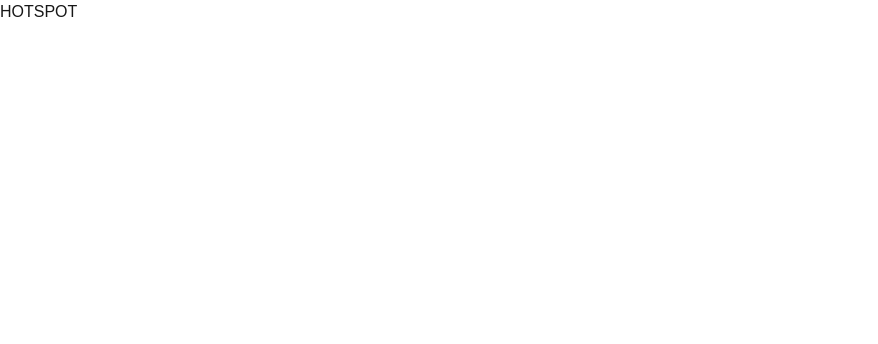
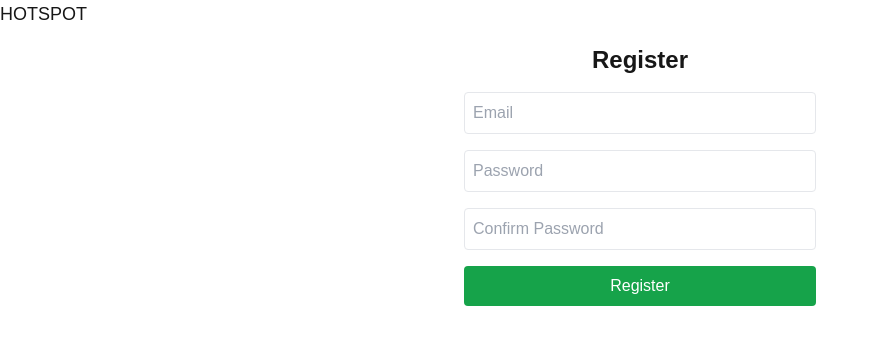
Before and after one commit to noel-chacko/renderHotSpot, a Next.js app in the folder hotspot-events-app/: page / in a window 1280 px wide. Shown: the top 344 px of the page, without its empty margins (0-878 px from the left). Built offline with nearby package versions, Linux system fonts and the light colour scheme.

Commit message:
added registration form

```diff
--- /dev/null
+++ b/hotspot-events-app/src/app/Reg.tsx
@@ -0,0 +1,15 @@
+import React, { useState } from "react";
+
+export default function Registration(){
+        return (
+                <form className="space-y-4 max-w-sm mx-auto p-4">
+                  <h2 className="text-2xl font-bold text-center">Register</h2>
+                  <input type="email" placeholder="Email" className="w-full p-2 border rounded" />
+                  <input type="password" placeholder="Password" className="w-full p-2 border rounded" />
+                  <input type="password" placeholder="Confirm Password" className="w-full p-2 border rounded" />
+                  <button className="w-full bg-green-600 hover:bg-violet-600 focus:outline-none rounded py-2 text-white
+                        transition delay-25">Register</button>
+                </form>
+              );
+
+}
--- a/hotspot-events-app/src/app/layout.tsx
+++ b/hotspot-events-app/src/app/layout.tsx
@@ -25,9 +25,7 @@ export default function RootLayout({
 }>) {
   return (
     <html lang="en">
-      <body
-        className={`${geistSans.variable} ${geistMono.variable} antialiased`}
-      >
+      <body className={`${geistSans.variable} ${geistMono.variable} antialiased`}>
         {children}
       </body>
     </html>
--- a/hotspot-events-app/src/app/page.tsx
+++ b/hotspot-events-app/src/app/page.tsx
@@ -60,11 +60,13 @@
 //above is default code
 
 import Image from "next/image";
+import Registration from "./Reg";
 
 export default function Home() {
   return (
   <div>
-    <h1>HOTSPOT</h1>
+    <h1 className= 'text-lg'>HOTSPOT</h1>
+      <Registration/>
   </div>
   );
 }
```
